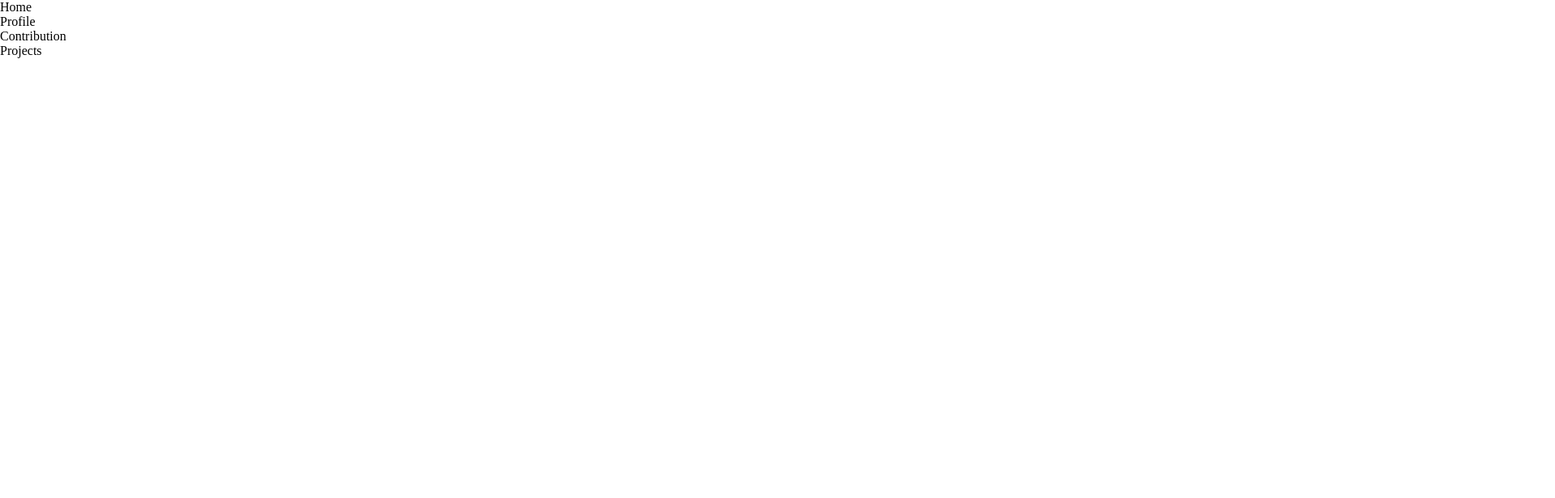
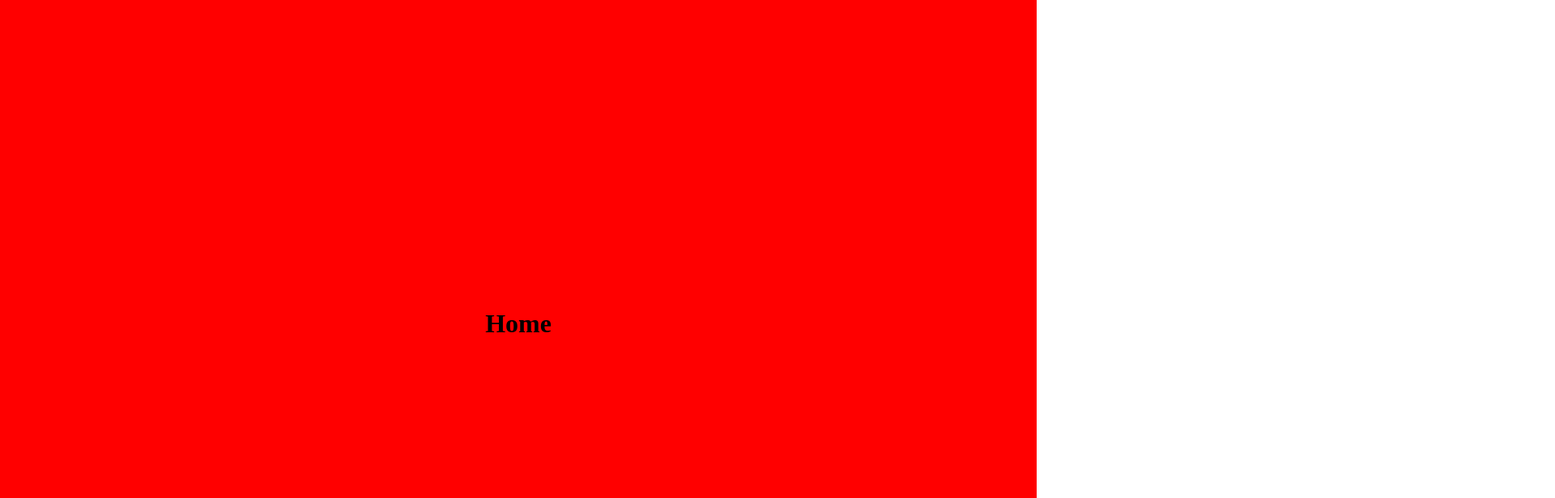
Before and after one commit to GALBICCIM/portfolio, a React (Create React App) app: page / in a window 1280 px wide. Shown: the top 616 px of the page at 81% size, 1920 px wide, since content can reach past the window. Built offline with nearby package versions, Linux system fonts and the light colour scheme.

Commit message:
FEAT: Carousel implementation completed

```diff
--- a/package.json
+++ b/package.json
@@ -16,6 +16,7 @@
     "react": "^19.0.0",
     "react-dom": "^19.0.0",
     "react-scripts": "5.0.1",
+    "styled-components": "^6.1.16",
     "typescript": "^4.9.5",
     "web-vitals": "^2.1.4"
   },
--- a/public/index.html
+++ b/public/index.html
@@ -9,13 +9,6 @@
       <link rel="apple-touch-icon" href="%PUBLIC_URL%/logo192.png" />
       <link rel="manifest" href="%PUBLIC_URL%/manifest.json" />
 
-		<style>
-			#root {
-				width: 1920px;
-				height: 1080px;
-			}
-		</style>
-
       <title>React App</title>
    </head>
    <body style="margin: 0">
--- /dev/null
+++ b/src/components/carousel/embla.css
@@ -0,0 +1,18 @@
+.embla {
+   max-width: 100vw;
+   margin: auto;
+   --slide-size: 100%;
+}
+
+.embla__viewport {
+   overflow: hidden;
+}
+
+.embla__container {
+   display: flex;
+}
+
+.embla__slide {
+   transform: translate3d(0, 0, 0);
+   flex: 0 0 var(--slide-size);
+}
--- a/src/components/pages/About/Contribution.tsx
+++ b/src/components/pages/About/Contribution.tsx
@@ -1,5 +1,10 @@
 import React from "react";
+import * as Style from "../../../styles/GlobalStyles";
 
-const Contribution: React.FC = () => <div>Contribution</div>;
+const Contribution: React.FC = () => (
+   <Style.Container style={{ backgroundColor: "yellow" }}>
+      <Style.H1>Contribution</Style.H1>
+   </Style.Container>
+);
 
 export default Contribution;
--- a/src/components/pages/About/Profile.tsx
+++ b/src/components/pages/About/Profile.tsx
@@ -1,5 +1,10 @@
 import React from "react";
+import * as Style from "../../../styles/GlobalStyles";
 
-const Profile: React.FC = () => <div>Profile</div>;
+const Profile: React.FC = () => (
+   <Style.Container style={{ backgroundColor: "orange" }}>
+      <Style.H1>Profile</Style.H1>
+   </Style.Container>
+);
 
 export default Profile;
--- a/src/components/pages/About/Projects.tsx
+++ b/src/components/pages/About/Projects.tsx
@@ -1,5 +1,10 @@
 import React from "react";
+import * as Style from "../../../styles/GlobalStyles";
 
-const Projects: React.FC = () => <div>Projects</div>;
+const Projects: React.FC = () => (
+   <Style.Container style={{ backgroundColor: "green" }}>
+      <Style.H1>Projects</Style.H1>
+   </Style.Container>
+);
 
 export default Projects;
--- a/src/components/pages/Home/Home.tsx
+++ b/src/components/pages/Home/Home.tsx
@@ -1,5 +1,10 @@
 import React from "react";
+import * as Style from "../../../styles/GlobalStyles";
 
-const Home: React.FC = () => <div style={{ width: "100%", height: "100%" }}>Home</div>;
+const Home: React.FC = () => (
+   <Style.Container style={{ backgroundColor: "red" }}>
+      <Style.H1>Home</Style.H1>
+   </Style.Container>
+);
 
 export default Home;
--- a/src/index.tsx
+++ b/src/index.tsx
@@ -2,6 +2,7 @@ import React from "react";
 import ReactDOM from "react-dom/client";
 import EmblaCarousel from "./components/carousel/EmblaCarousel";
 import { EmblaOptionsType } from "embla-carousel";
+import "./components/carousel/embla.css";
 
 const OPTIONS: EmblaOptionsType = { loop: false };
 const SLIDE_COUNT = 4;
@@ -10,4 +11,8 @@ const SLIDES = Array.from(Array(SLIDE_COUNT).keys());
 const App: React.FC = () => <EmblaCarousel slides={SLIDES} options={OPTIONS} />;
 
 const root = ReactDOM.createRoot(document.getElementById("root") as HTMLElement);
-root.render(<App />);
+root.render(
+   <React.StrictMode>
+      <App />
+   </React.StrictMode>
+);
--- /dev/null
+++ b/src/styles/GlobalStyles.ts
@@ -0,0 +1,16 @@
+import styled from "styled-components";
+
+export const Container = styled.div`
+   width: 100vw;
+   height: 100vh;
+
+   // Delete later
+   display: flex;
+   align-items: center;
+   justify-content: center;
+`;
+
+// Delete later
+export const H1 = styled.h1`
+   margin: 0;
+`;
```
Also changed, not shown: src/components/carousel/EmblaCarousel.tsx (indentation only), 1 other file (tests, documents, lock files or other folders). Lines whose indentation alone changed are shown as unchanged.
